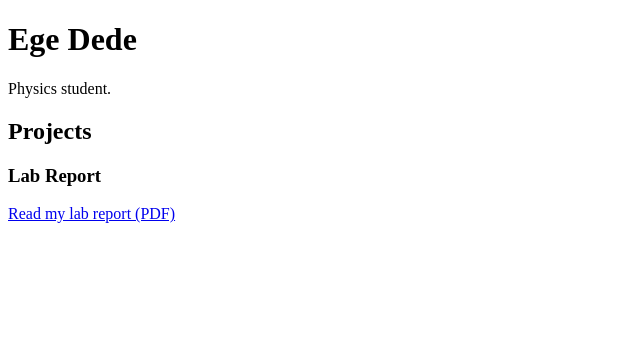
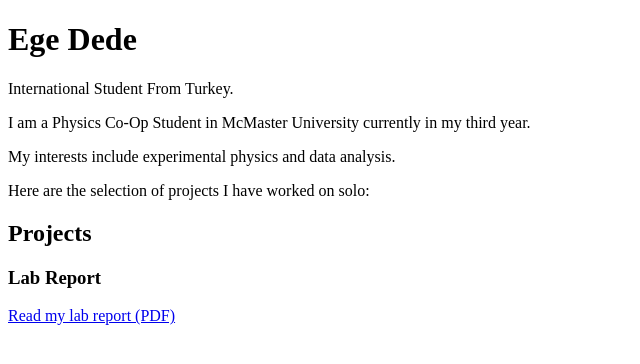
Before and after one commit to ppgel35/Ege-Dede, a plain HTML site: page index.html in a window 1280 px wide. Shown: the whole page, without its empty margins (0-640 px from the left). Drawn offline with Linux system fonts and the light colour scheme.

Commit message:
changed index.html

```diff
--- a/index.html
+++ b/index.html
@@ -6,7 +6,10 @@
 </head>
 <body>
   <h1>Ege Dede</h1>
-  <p>Physics student.</p>
+  <p>International Student From Turkey.</p>
+  <p>I am a Physics Co-Op Student in McMaster University currently in my third year.</p>
+  <p>My interests include experimental physics and data analysis.</p>
+  <p>Here are the selection of projects I have worked on solo:</p>
 
   <h2>Projects</h2>
   <h3>Lab Report</h3>
```
